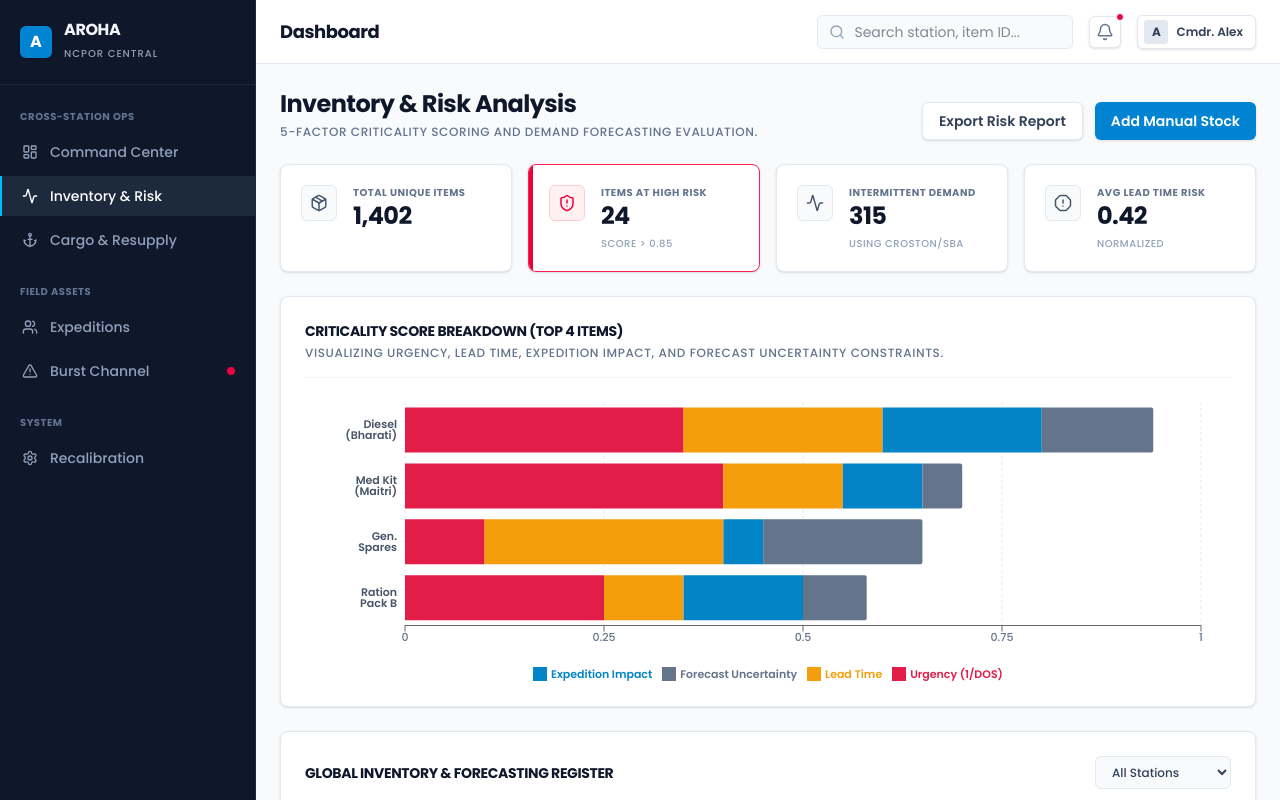
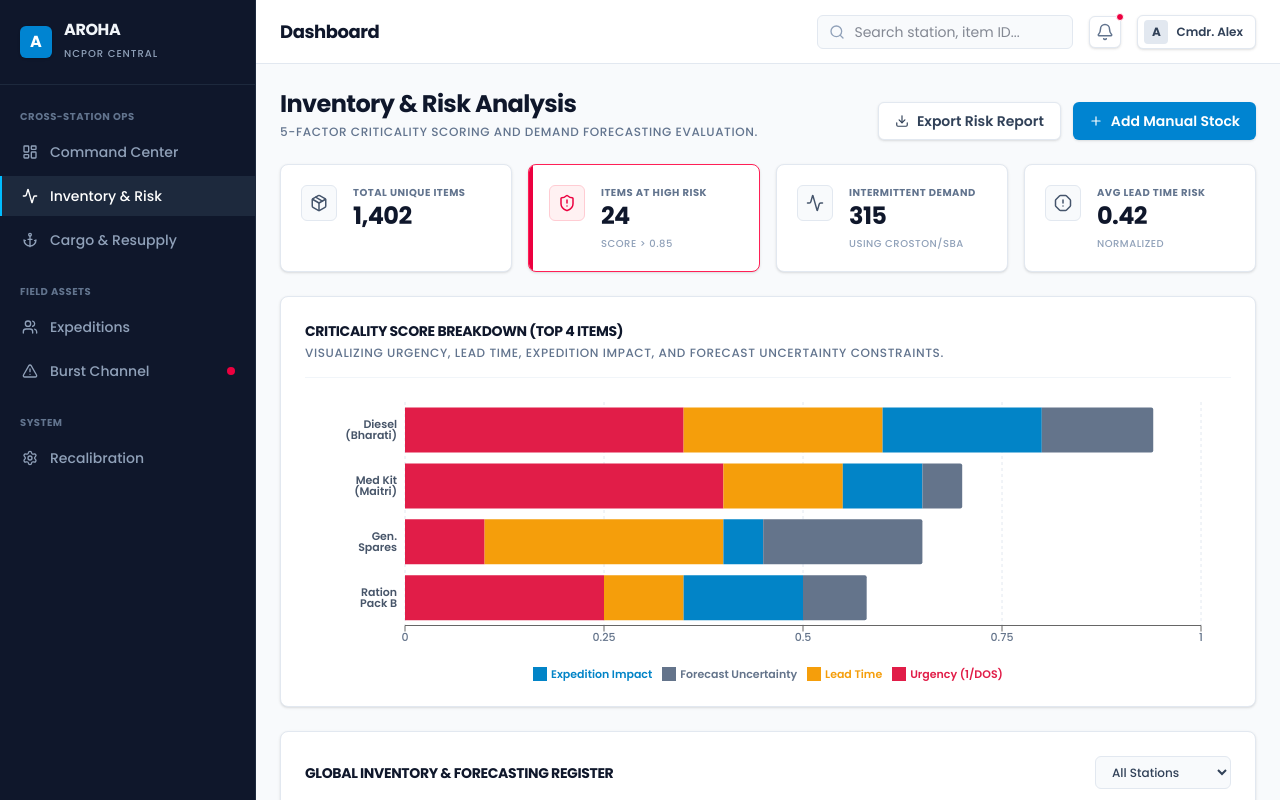
Before and after one commit to BhadriPrabhu/sih_aroha, a React (Vite) app in the folder aroha_command_center/: page /inventory in a window 1280 px wide. Built offline with nearby package versions, Linux system fonts and the light colour scheme.

Commit message:
feat: improve inventory risk and cargo dashboards

```diff
--- a/aroha_command_center/src/pages/CargoResupply.jsx
+++ b/aroha_command_center/src/pages/CargoResupply.jsx
@@ -1,7 +1,7 @@
-import React from 'react';
+import React, { useState } from 'react';
 import DashboardLayout from '../components/layout/DashboardLayout';
 import { BarChart, Bar, XAxis, YAxis, CartesianGrid, Tooltip, ResponsiveContainer, Cell, PieChart, Pie } from 'recharts';
-import { Anchor, Box, Scale, AlertOctagon, CheckCircle2, AlertTriangle, XCircle } from 'lucide-react';
+import { Anchor, Box, Scale, AlertOctagon, CheckCircle2, AlertTriangle, XCircle, Check, Loader2 } from 'lucide-react';
 
 // Mock data: Capacity Utilization across recent optimization runs
 const capacityData = [
@@ -19,6 +19,23 @@ const cargoMakeupData = [
 ];
 
 export default function CargoResupply() {
+
+  const [optimizationState, setOptimizationState] = useState('idle');
+
+  const handleRunOptimizer = () => {
+    if (optimizationState === 'running') return;
+
+    setOptimizationState('running');
+
+    setTimeout(() => {
+      setOptimizationState('success');
+
+      setTimeout(() => {
+        setOptimizationState('idle');
+      }, 3000);
+    }, 2500);
+  };
+
   return (
     <DashboardLayout>
       <div className="max-w-[1400px] mx-auto">
@@ -29,8 +46,23 @@ export default function CargoResupply() {
             <h1 className="text-2xl font-bold text-slate-900 tracking-tight mb-1">Cargo & Resupply Optimization</h1>
             <p className="text-xs font-medium text-slate-500 uppercase tracking-wider">Bounded knapsack asset allocation and capacity planning.</p>
           </div>
-          <button className="bg-sky-600 text-white px-5 py-2 rounded-md text-sm font-semibold shadow-sm hover:bg-sky-700 transition-colors focus:outline-none focus:ring-2 focus:ring-sky-500 focus:ring-offset-2">
-            Run Optimizer
+          <button
+            onClick={handleRunOptimizer}
+            disabled={optimizationState === 'running'}
+            className={`px-5 py-2 rounded-md text-sm font-bold shadow-sm transition-all focus:outline-none focus:ring-2 focus:ring-offset-2 flex items-center justify-center min-w-[160px] ${optimizationState === 'running'
+                ? 'bg-slate-800 text-slate-300 cursor-not-allowed focus:ring-slate-800'
+                : optimizationState === 'success'
+                  ? 'bg-emerald-600 text-white hover:bg-emerald-700 focus:ring-emerald-500'
+                  : 'bg-sky-600 text-white hover:bg-sky-700 focus:ring-sky-500'
+              }`}
+          >
+            {optimizationState === 'running' && (
+              <span className="flex items-center gap-2"><Loader2 size={16} className="animate-spin" /> Executing DP...</span>
+            )}
+            {optimizationState === 'success' && (
+              <span className="flex items-center gap-2"><Check size={16} /> Run Successful</span>
+            )}
+            {optimizationState === 'idle' && 'Run Optimizer'}
           </button>
         </div>
 
@@ -56,9 +88,9 @@ export default function CargoResupply() {
               <ResponsiveContainer width="100%" height="100%">
                 <BarChart data={capacityData} margin={{ top: 10, right: 10, left: -20, bottom: 0 }}>
                   <CartesianGrid strokeDasharray="3 3" vertical={false} stroke="#E2E8F0" />
-                  <XAxis dataKey="run" axisLine={false} tickLine={false} tick={{fontSize: 11, fill: '#64748B', fontWeight: 500}} dy={10} />
-                  <YAxis axisLine={false} tickLine={false} tick={{fontSize: 11, fill: '#64748B', fontWeight: 500}} />
-                  <Tooltip cursor={{fill: '#F8FAFC'}} contentStyle={{ borderRadius: '6px', border: '1px solid #E2E8F0', boxShadow: '0 1px 2px 0 rgb(0 0 0 / 0.05)' }} />
+                  <XAxis dataKey="run" axisLine={false} tickLine={false} tick={{ fontSize: 11, fill: '#64748B', fontWeight: 500 }} dy={10} />
+                  <YAxis axisLine={false} tickLine={false} tick={{ fontSize: 11, fill: '#64748B', fontWeight: 500 }} />
+                  <Tooltip cursor={{ fill: '#F8FAFC' }} contentStyle={{ borderRadius: '6px', border: '1px solid #E2E8F0', boxShadow: '0 1px 2px 0 rgb(0 0 0 / 0.05)' }} />
                   {/* Replaced purple with tactical slate and industrial blue */}
                   <Bar dataKey="capacity" name="Max Capacity (kg)" fill="#CBD5E1" radius={[2, 2, 0, 0]} barSize={36} />
                   <Bar dataKey="used" name="Utilized Weight (kg)" fill="#0F172A" radius={[2, 2, 0, 0]} barSize={36} />
@@ -128,19 +160,19 @@ export default function CargoResupply() {
             <tbody className="text-sm text-slate-700">
               <TableRow
                 name="Medical Kit" criticality="0.94" required="20" selected="20"
-                fulfillment="100%" status="Fully Fulfilled" statusIcon={<CheckCircle2 size={14} className="text-emerald-600"/>}
+                fulfillment="100%" status="Fully Fulfilled" statusIcon={<CheckCircle2 size={14} className="text-emerald-600" />}
               />
               <TableRow
                 name="Winter Diesel Bulk (Fuel)" criticality="0.89" required="500 L" selected="400 L"
-                fulfillment="80%" status="Partially Fulfilled" statusIcon={<AlertTriangle size={14} className="text-amber-500"/>}
+                fulfillment="80%" status="Partially Fulfilled" statusIcon={<AlertTriangle size={14} className="text-amber-500" />}
               />
               <TableRow
                 name="Ration Pack B (Food)" criticality="0.61" required="300 kg" selected="180 kg"
-                fulfillment="60%" status="Partially Fulfilled" statusIcon={<AlertTriangle size={14} className="text-amber-500"/>}
+                fulfillment="60%" status="Partially Fulfilled" statusIcon={<AlertTriangle size={14} className="text-amber-500" />}
               />
               <TableRow
                 name="Spare Part A" criticality="0.22" required="10" selected="0"
-                fulfillment="0%" status="Deprioritized (Capacity)" statusIcon={<XCircle size={14} className="text-rose-600"/>} disabled
+                fulfillment="0%" status="Deprioritized (Capacity)" statusIcon={<XCircle size={14} className="text-rose-600" />} disabled
               />
             </tbody>
           </table>
--- a/aroha_command_center/src/pages/InventoryRisk.jsx
+++ b/aroha_command_center/src/pages/InventoryRisk.jsx
@@ -1,7 +1,7 @@
-import React from 'react';
+import React, { useState } from 'react';
 import DashboardLayout from '../components/layout/DashboardLayout';
 import { BarChart, Bar, XAxis, YAxis, CartesianGrid, Tooltip, Legend, ResponsiveContainer } from 'recharts';
-import { ShieldAlert, Package, Activity, AlertOctagon, TrendingUp } from 'lucide-react';
+import { ShieldAlert, Package, Activity, AlertOctagon, TrendingUp, Plus, Loader2, Check, Download } from 'lucide-react';
 
 // Mock data: Breaking down the 5-factor criticality score for top critical items
 const riskBreakdownData = [
@@ -12,6 +12,28 @@ const riskBreakdownData = [
 ];
 
 export default function InventoryRisk() {
+
+  const [exportState, setExportState] = useState('idle');
+  const [addState, setAddState] = useState('idle');
+
+  const handleExport = () => {
+    if (exportState === 'running') return;
+    setExportState('running');
+    setTimeout(() => {
+      setExportState('success');
+      setTimeout(() => setExportState('idle'), 3000);
+    }, 1500);
+  };
+
+  const handleAddStock = () => {
+    if (addState === 'running') return;
+    setAddState('running');
+    setTimeout(() => {
+      setAddState('success');
+      setTimeout(() => setAddState('idle'), 3000);
+    }, 1000);
+  };
+
   return (
     <DashboardLayout>
       <div className="max-w-[1400px] mx-auto">
@@ -23,11 +45,22 @@ export default function InventoryRisk() {
             <p className="text-xs font-medium text-slate-500 uppercase tracking-wider">5-factor criticality scoring and demand forecasting evaluation.</p>
           </div>
           <div className="flex gap-3">
-             <button className="bg-white border border-slate-200 text-slate-700 px-4 py-2 rounded-md text-sm font-semibold shadow-sm hover:bg-slate-50 transition-colors focus:outline-none focus:ring-2 focus:ring-slate-200">
-              Export Risk Report
+            <button
+              onClick={handleExport}
+              className="bg-white border border-slate-200 text-slate-700 px-4 py-2 rounded-md text-sm font-semibold shadow-sm hover:bg-slate-50 transition-colors focus:outline-none focus:ring-2 focus:ring-slate-200 flex items-center justify-center gap-2 min-w-[160px]"
+            >
+              {exportState === 'idle' && <><Download size={14} /> Export Risk Report</>}
+              {exportState === 'running' && <><Loader2 size={14} className="animate-spin text-slate-400" /> Generating...</>}
+              {exportState === 'success' && <><Check size={14} className="text-emerald-600" /> Downloaded</>}
             </button>
-            <button className="bg-sky-600 text-white px-4 py-2 rounded-md text-sm font-semibold shadow-sm hover:bg-sky-700 transition-colors focus:outline-none focus:ring-2 focus:ring-sky-500 focus:ring-offset-2">
-              Add Manual Stock
+            <button
+              onClick={handleAddStock}
+              className={`px-4 py-2 rounded-md text-sm font-semibold shadow-sm transition-colors focus:outline-none focus:ring-2 focus:ring-offset-2 flex items-center justify-center gap-2 min-w-[160px] ${addState === 'success' ? 'bg-emerald-600 text-white focus:ring-emerald-500' : 'bg-sky-600 text-white hover:bg-sky-700 focus:ring-sky-500'
+                }`}
+            >
+              {addState === 'idle' && <><Plus size={14} /> Add Manual Stock</>}
+              {addState === 'running' && <><Loader2 size={14} className="animate-spin" /> Syncing Node...</>}
+              {addState === 'success' && <><Check size={14} /> Synced</>}
             </button>
           </div>
         </div>
@@ -35,7 +68,7 @@ export default function InventoryRisk() {
         {/* Top KPI Row */}
         <div className="grid grid-cols-4 gap-4 mb-6">
           <KpiCard title="Total Unique Items" value="1,402" icon={<Package size={18} />} />
-          <KpiCard title="Items at High Risk" value="24" subtitle="Score > 0.85" icon={<ShieldAlert size={18} className="text-rose-600"/>} alert />
+          <KpiCard title="Items at High Risk" value="24" subtitle="Score > 0.85" icon={<ShieldAlert size={18} className="text-rose-600" />} alert />
           <KpiCard title="Intermittent Demand" value="315" subtitle="Using Croston/SBA" icon={<Activity size={18} />} />
           <KpiCard title="Avg Lead Time Risk" value="0.42" subtitle="Normalized" icon={<AlertOctagon size={18} />} />
         </div>
@@ -50,9 +83,9 @@ export default function InventoryRisk() {
             <ResponsiveContainer width="100%" height="100%">
               <BarChart data={riskBreakdownData} layout="vertical" margin={{ top: 0, right: 30, left: 40, bottom: 0 }}>
                 <CartesianGrid strokeDasharray="3 3" horizontal={false} stroke="#E2E8F0" />
-                <XAxis type="number" max={1.0} tick={{fontSize: 11, fill: '#64748B', fontWeight: 500}} />
-                <YAxis dataKey="name" type="category" tick={{fontSize: 11, fill: '#475569', fontWeight: 600}} axisLine={false} tickLine={false} />
-                <Tooltip cursor={{fill: '#F8FAFC'}} contentStyle={{ borderRadius: '6px', border: '1px solid #E2E8F0', boxShadow: '0 1px 2px 0 rgb(0 0 0 / 0.05)' }} />
+                <XAxis type="number" max={1.0} tick={{ fontSize: 11, fill: '#64748B', fontWeight: 500 }} />
+                <YAxis dataKey="name" type="category" tick={{ fontSize: 11, fill: '#475569', fontWeight: 600 }} axisLine={false} tickLine={false} />
+                <Tooltip cursor={{ fill: '#F8FAFC' }} contentStyle={{ borderRadius: '6px', border: '1px solid #E2E8F0', boxShadow: '0 1px 2px 0 rgb(0 0 0 / 0.05)' }} />
                 <Legend iconType="square" wrapperStyle={{ fontSize: '11px', paddingTop: '10px', fontWeight: 600, color: '#475569' }} />
 
                 {/* Tactical Industrial Palette */}
```
Lines whose indentation alone changed are shown as unchanged.
